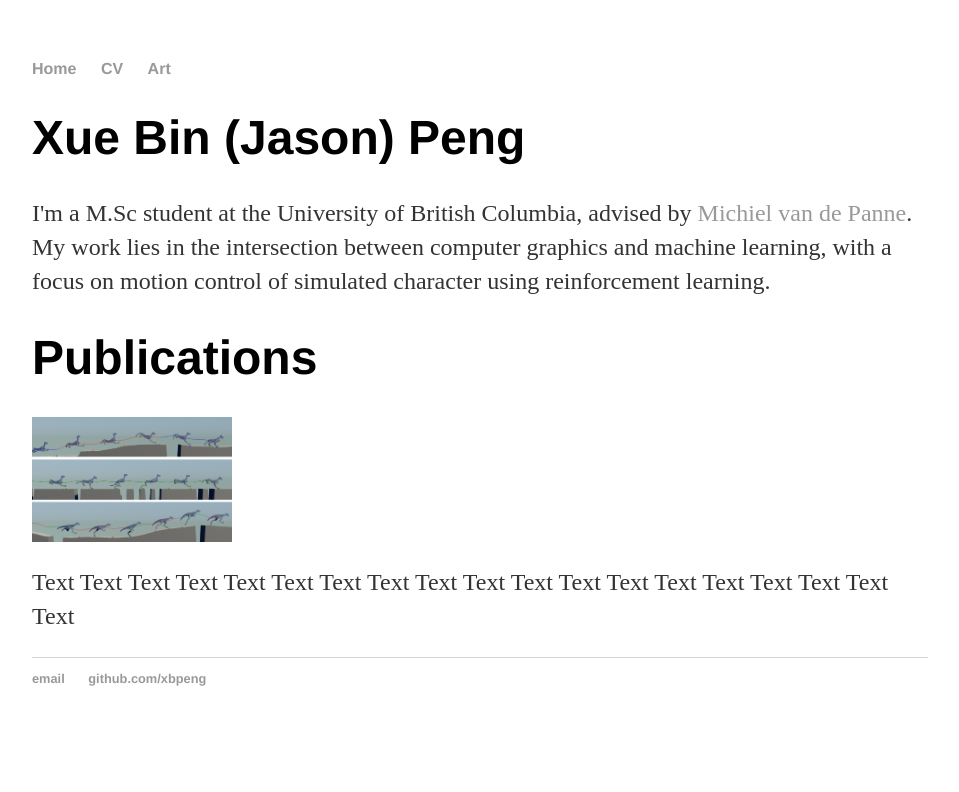
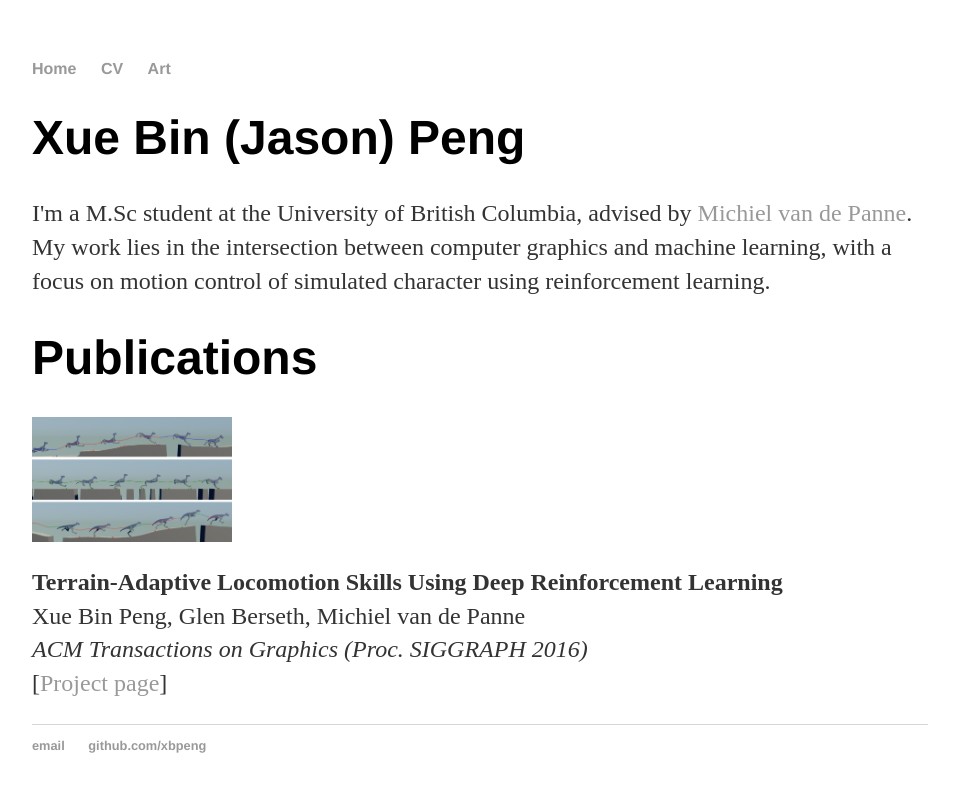
Before and after one commit to xbpeng/xbpeng.github.io, a Jekyll site: the page built from index.html, in a window 1280 px wide. Shown: the top 792 px of the page, without its empty margins (160-1119 px from the left). Built offline with Jekyll 4.4.1, drawn with Linux system fonts in a browser that asks for light colours.

Commit message:
Update index.html
tweaks

```diff
--- a/index.html
+++ b/index.html
@@ -3,13 +3,18 @@
 title: Xue Bin (Jason) Peng
 ---
 <div class="blurb">
+	<h1>Xue Bin (Jason) Peng</h1>
+	<p> I'm a M.Sc student at the University of British Columbia, advised by <a href="https://www.cs.ubc.ca/~van/">Michiel van de Panne</a>. My work lies in the intersection between computer graphics and machine learning, with a focus on motion control of simulated character using reinforcement learning.</a></p>
+
+	<h1>Publications</h1>
+
 	<div>
-		<h1>Xue Bin (Jason) Peng</h1>
-		<p> I'm a M.Sc student at the University of British Columbia, advised by <a href="https://www.cs.ubc.ca/~van/">Michiel van de Panne</a>. My work lies in the intersection between computer graphics and machine learning, with a focus on motion control of simulated character using reinforcement learning.</a></p>
-
-		<h1>Publications</h1>
-
-		<p style="float: middle;"><img style="vertical-align:top" src="images/papers/2016-TOG-deepRL.png"  width="200" height="inherit" alt="" /></p>
-		 <p>Text Text Text Text Text Text Text Text Text Text Text Text Text Text Text Text Text Text Text</p>
+		<p style="float: middle;"><a href="https://www.cs.ubc.ca/~van/papers/2016-TOG-deepRL/index.html"><img style="vertical-align:top" src="images/papers/2016-TOG-deepRL.png"  width="200" height="inherit" alt="" /></a></p>
+		<p>
+			<b> Terrain-Adaptive Locomotion Skills Using Deep Reinforcement Learning </b> <br>
+			Xue Bin Peng, Glen Berseth, Michiel van de Panne <br>
+			<em> ACM Transactions on Graphics (Proc. SIGGRAPH 2016)</em> <br>
+			[<a href="https://www.cs.ubc.ca/~van/papers/2016-TOG-deepRL/index.html">Project page</a>]
+		</p>
 	</div>
 </div><!-- /.blurb -->
```
